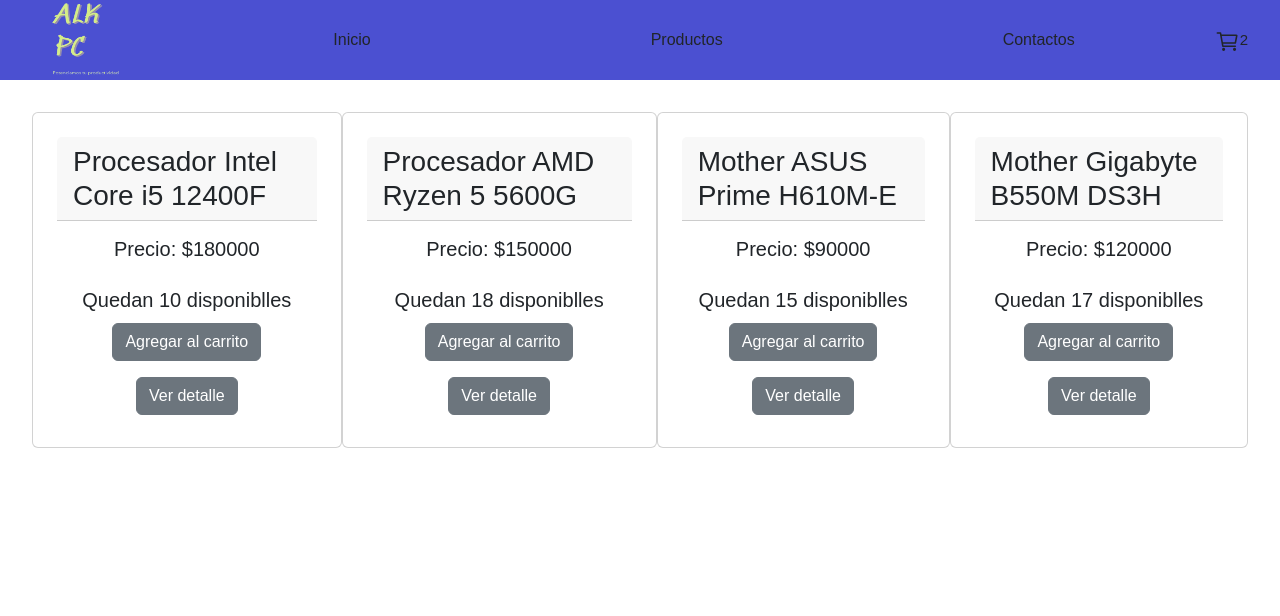
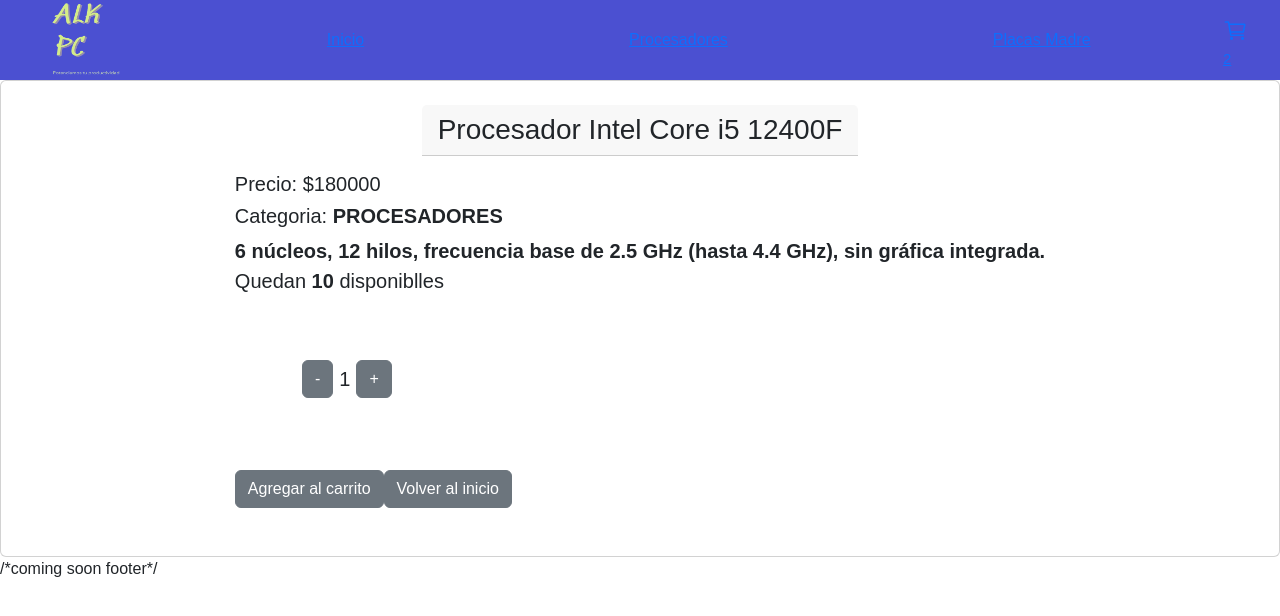
Before and after one commit to AyrtonLK/React-Flex-ecommerce, a React (Vite) app: page /detalle/1 in a window 1280 px wide. Shown: the top 616 px of the page. Built offline with nearby package versions, Linux system fonts and the light colour scheme; the HTML template or start-up script is replaced by a standard one; a web font is replaced by a local one.

Commit message:
categorias

```diff
--- a/package.json
+++ b/package.json
@@ -14,7 +14,8 @@
     "bootstrap": "^5.3.3",
     "react": "^19.0.0",
     "react-dom": "^19.0.0",
-    "react-icons": "^5.5.0"
+    "react-icons": "^5.5.0",
+    "react-router": "^7.4.1"
   },
   "devDependencies": {
     "@eslint/js": "^9.21.0",
--- a/src/App.jsx
+++ b/src/App.jsx
@@ -1,14 +1,24 @@
+
+import { BrowserRouter, Route, Routes } from 'react-router';
 import './App.css';
 import ItemListContainer from './components/ItemListContainer/ItemListContainer';
 import Navbar from './components/Navbar/Navbar';
+import ItemDetail from './components/ItemDetail/ItemDetail';
 
 function App() {
   return (
     <>
-      <Navbar/>
-      <ItemListContainer greetings="Potenciamos tu productividad"/>
+      <BrowserRouter>
+        <Navbar/>
+        <Routes>
+          <Route path='/' element={<ItemListContainer />} />
+          <Route path='/categoria/:categoria' element={<ItemListContainer />} />
+          <Route path='/detalle/:id' element={<ItemDetail />} />
+        </Routes>
+        /*coming soon footer*/
+      </BrowserRouter>
     </>
   );
-}
+};
 
 export default App;
--- a/src/components/Item/Item.jsx
+++ b/src/components/Item/Item.jsx
@@ -1,7 +1,8 @@
+import { Link } from "react-router";
 import "./Item.css";
 
-function Item({ productos, filtrarProducto }) {
-  const { nombre, precio, stock } = productos;
+function Item({ productos }) {
+  const { id, nombre, precio, stock } = productos;
 
   function agregarAlCarrito(prod){
     const nuevoProducto = {
@@ -17,7 +18,9 @@
       <h5 className="card-body">Precio: ${precio}</h5>
       <p>Quedan {stock} disponiblles</p>
       <button className="btn btn-secondary my-2" onClick={() => agregarAlCarrito(productos)}>Agregar al carrito</button>
-      <button className="btn btn-secondary my-2" onClick={() => filtrarProducto(productos)}>Ver detalle</button>
+      <Link to={`/detalle/${id}`}>
+        <button className="btn btn-secondary my-2">Ver detalle</button>
+      </Link>
     </div>
   );
 }
--- a/src/components/ItemDetail/ItemDetail.jsx
+++ b/src/components/ItemDetail/ItemDetail.jsx
@@ -1,13 +1,19 @@
-import { useState } from 'react';
+import { useEffect, useState } from 'react';
 import ItemCount from '../ItemCount/ItemCount';
 import './ItemDetail.css';
+import { Link, useParams } from 'react-router';
+import { fetchData } from '../../fetchData';
+import Loader from '../Loader/Loader';
 
 
-function ItemDetail({ productos, volverAlInicio }) {
+function ItemDetail() {
+    const { id } = useParams();
 
+    const [loading, setLoading] = useState(true);
+    const [productos, setProductos] = useState(null);
     const [contador, setContador] = useState(1);
 
-    const { nombre, precio, categoria, descripcion, stock } = productos;
+
 
     function agregarAlCarrito(prod){
         const nuevoProducto = {
@@ -18,22 +24,44 @@
         setContador(1);
       };
 
+      useEffect (() => {
+            fetchData()
+              .then(response => {
+                const productoAMostrar = response.find(elementos => elementos.id === parseInt(id));
+                console.log(productoAMostrar);
+                setProductos(productoAMostrar);
+                 setTimeout(() => {
+                   setLoading(false);
+                 }, 500);
+              })
+              .catch((err) => console.error(err));
+      },[]);
+
     return (
-        <div className="card p-4">
-            <h3 className="card-header">{nombre}</h3>
+      loading ?
+
+       <Loader />
+
+       :
+
+      <div className="card p-4">
+
+            <h3 className="card-header">{productos.nombre}</h3>
             <div className="card-body">
-                 <h5>Precio: ${precio}</h5>
-                 <h5>Categoria: <b>{categoria.toUpperCase()}</b></h5>
-                 <p><b>{descripcion}</b></p>
-                 <p>Quedan <b>{stock}</b> disponiblles</p>
+                 <h5>Precio: ${productos.precio}</h5>
+                 <h5>Categoria: <b>{productos.categoria.toUpperCase()}</b></h5>
+                 <p><b>{productos.descripcion}</b></p>
+                 <p>Quedan <b>{productos.stock}</b> disponiblles</p>
 
-                 <ItemCount stock={stock} contador={contador} setContador={setContador}/>
+                 <ItemCount stock={productos.stock} contador={contador} setContador={setContador}/>
 
                  <button className="btn btn-secondary my-2" onClick={() => agregarAlCarrito(productos)}>Agregar al carrito</button>
-                 <button className="btn btn-secondary my-2" onClick={volverAlInicio}>Volver al inicio</button>
+                 <Link to="/">
+                 <button className="btn btn-secondary my-2">Volver al inicio</button>
+                 </Link>
             </div>
-        </div>
+         </div>
     );
-}
+};
 
 export default ItemDetail;
--- a/src/components/ItemListContainer/ItemListContainer.jsx
+++ b/src/components/ItemListContainer/ItemListContainer.jsx
@@ -3,17 +3,18 @@
 import Item from "../Item/Item";
 import Loader from "../Loader/Loader";
 import { fetchData } from "../../fetchData";
-import ItemDetail from "../ItemDetail/ItemDetail";
+import { useParams } from "react-router";
 
 function ItemListContainer() {
 
   const [loading, setLoading] = useState(true);
   const [todosLosProductos, setTodosLosProductos] = useState(null);
-  const [productoFiltrado, setProductoFiltrado] = useState(null)
+  const { categoria } = useParams();
 
   useEffect(() => {
 
-    fetchData(false)
+    if (!todosLosProductos){
+    fetchData()
       .then(response => {
          setTodosLosProductos(response);
          setTimeout(() => {
@@ -21,28 +22,36 @@
          }, 500);
       })
       .catch((err) => console.error(err));
-
-  }, []);
+    }
+  }, [categoria]);
 
   return (
     loading ?
+
     <Loader />
+
     :
 
     <div>
     <div className="container-products">
-        {todosLosProductos.map((elementos) => {
+        {
+          categoria ?
+
+        todosLosProductos.filter(elementos => elementos.categoria === categoria).map(elementos => {
           return (
-          <Item key={elementos.id} productos={elementos} filtrarProducto={setProductoFiltrado} />
-          )
+          <Item key={elementos.id} productos={elementos} />
+          );
+        })
+
+        :
+
+        todosLosProductos.map(elementos => {
+          return (
+          <Item key={elementos.id} productos={elementos} />
+          );
         })}
-
       </div>
-      {
-        productoFiltrado && <ItemDetail productos={productoFiltrado} volverAlInicio={() => setProductoFiltrado(null)}/>
-      }
     </div>
   );
 };
-
 export default ItemListContainer;
--- a/src/components/Navbar/Navbar.jsx
+++ b/src/components/Navbar/Navbar.jsx
@@ -1,3 +1,4 @@
+import { Link, Links } from 'react-router';
 import CartWidget from '../CartWidget.jsx/CartWidget';
 import LogoTienda from '../Logo/Logo';
 import './Navbar.css';
@@ -11,11 +12,19 @@
             <nav className="nav-bar">
                 <LogoTienda/>
                 <ul className="nav-bar-items">
+                    <Link to="/">
                     <li>Inicio</li>
-                    <li>Productos</li>
-                    <li>Contactos</li>
+                    </Link>
+                    <Link to="/categoria/Procesadores">
+                    <li>Procesadores</li>
+                    </Link>
+                    <Link to="/categoria/Placas Madre">
+                    <li>Placas Madre</li>
+                    </Link>
                 </ul>
+                <Link to="/carrito">
                 <CartWidget cantidad={carrito.length}/>
+                </Link>
             </nav>
         </header>
     );
```
Also changed, not shown: 1 other file (tests, documents, lock files or other folders).
